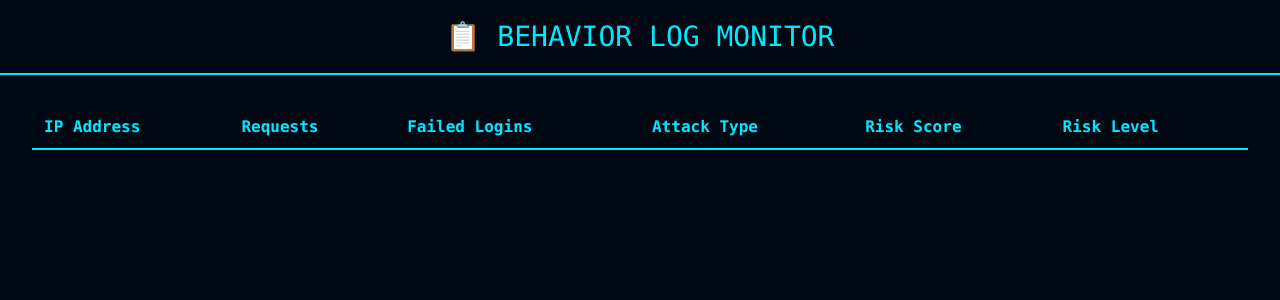
After one commit to osheen-Eyochan/Behavior-Driven-Adaptive-Honeypot, a Django app: page /logs/ in a window 1280 px wide. The commit adds this page. Shown: the top 300 px of the page. Run offline with Django 5.2, Linux system fonts and the light colour scheme; data that the repository does not hold is empty; parts of the project's set-up code (start-up, migrations or seed data) failed here and were passed over.

Commit message:
adding more attacks

```diff
--- /dev/null
+++ b/backend/core/templates/blog.html
@@ -0,0 +1,95 @@
+<!DOCTYPE html>
+
+<html>
+<head>
+<title>Behavior Logs</title>
+
+<style>
+body {
+    background: #000814;
+    color: #e5e7eb;
+    font-family: Consolas, monospace;
+    margin: 0;
+}
+
+.header {
+    padding: 20px;
+    text-align: center;
+    font-size: 28px;
+    color: #00eaff;
+    border-bottom: 2px solid #00eaff;
+}
+
+.container {
+    width: 95%;
+    margin: 30px auto;
+}
+
+table {
+    width: 100%;
+    border-collapse: collapse;
+}
+
+th {
+    color: #00eaff;
+    padding: 12px;
+    border-bottom: 2px solid #00eaff;
+    text-align: left;
+}
+
+td {
+    padding: 10px;
+    border-bottom: 1px solid #1e293b;
+}
+
+tr:hover {
+    background: rgba(0,234,255,0.08);
+}
+
+.normal { color: #00ff88; font-weight: bold; }
+.suspicious { color: #ffd60a; font-weight: bold; }
+.malicious { color: #ff3b3b; font-weight: bold; }
+</style>
+
+</head>
+
+<body>
+
+<div class="header">
+📋 BEHAVIOR LOG MONITOR
+</div>
+
+<div class="container">
+<table>
+<tr>
+    <th>IP Address</th>
+    <th>Requests</th>
+    <th>Failed Logins</th>
+    <th>Attack Type</th>
+    <th>Risk Score</th>
+    <th>Risk Level</th>
+</tr>
+
+{% for log in logs %}
+
+<tr>
+    <td>
+        <a href="/attacker/{{ log.ip_address }}/" style="color:#00eaff;">
+            {{ log.ip_address }}
+        </a>
+    </td>
+    <td>{{ log.request_count }}</td>
+    <td>{{ log.failed_login_attempts }}</td>
+    <td>{{ log.attack_type }}</td>
+    <td>{{ log.risk_score }}</td>
+    <td class="{{ log.risk_level|lower }}">
+        {{ log.risk_level }}
+    </td>
+</tr>
+{% endfor %}
+
+</table>
+</div>
+
+</body>
+</html>
--- a/backend/core/urls.py
+++ b/backend/core/urls.py
@@ -16,4 +16,6 @@ urlpatterns = [
     path('exec/', simulate_request),          # Command injection
     path('update/', simulate_request),        # HTTP abuse
     path("dashboard/", views.security_dashboard, name="dashboard"),
-]
+    path("attacker/<str:ip>/", views.attacker_profile, name="attacker_profile"),
+    path("logs/", views.behavior_log_page, name="behavior_logs")
+    ]
--- a/backend/core/views.py
+++ b/backend/core/views.py
@@ -4,6 +4,9 @@ from django.views.decorators.csrf import csrf_exempt
 from .models import BehaviorLog
 from django.db.models.functions import TruncMinute
 from django.db.models import Count
+from django.db.models import Sum
+from django.utils import timezone
+from datetime import timedelta
 import json
 import joblib
 import os
@@ -22,9 +25,11 @@ attack_encoder = joblib.load(os.path.join(BASE_DIR, "attack_encoder.pkl"))
 # =================================================
 
 ATTACK_PRIORITY = {
-    "COMMAND_INJECTION": 6,
-    "SQL_INJECTION": 5,
+    "COMMAND_INJECTION": 7,
+    "SQL_INJECTION": 6,
+    "FILE_INCLUSION": 5,
     "PATH_TRAVERSAL": 4,
+    "XSS_ATTACK": 4,
     "RECONNAISSANCE": 3,
     "HTTP_METHOD_ABUSE": 3,
     "CREDENTIAL_STUFFING": 3,
@@ -218,6 +223,23 @@ def simulate_request(request):
     credential_stuffing_detected = behavior.failed_login_attempts >= 5
 
 
+# -------- XSS --------
+    xss_detected = any(x in pl for x in [
+        "<script", "javascript:", "onerror=",
+        "onload=", "<img", "<iframe"
+    ])
+
+# -------- FILE INCLUSION --------
+    file_inclusion_detected = any(f in pl for f in [
+        "/etc/passwd",
+        "boot.ini",
+        "windows/system32",
+        ".env",
+        ".git"
+])
+
+
+
     # =================================================
     # RISK SCORE
     # =================================================
@@ -249,6 +271,14 @@ def simulate_request(request):
     if credential_stuffing_detected:
         risk_score += 4
 
+    if xss_detected:
+        risk_score += 3
+
+    if file_inclusion_detected:
+        risk_score += 4
+
+
+
 
     behavior.risk_score = round(risk_score, 2)
 
@@ -268,6 +298,13 @@ def simulate_request(request):
 
     elif path_traversal_detected:
         detected_attack = "PATH_TRAVERSAL"
+
+    elif file_inclusion_detected:
+        detected_attack = "FILE_INCLUSION"
+
+    elif xss_detected:
+        detected_attack = "XSS_ATTACK"
+
 
     elif recon_detected:
         detected_attack = "RECONNAISSANCE"
@@ -369,26 +406,77 @@ def fake_home(request):
 
 def security_dashboard(request):
 
+    # -------- Attack Distribution --------
     attack_counts = BehaviorLog.objects.values("attack_type") \
         .annotate(total=Count("id"))
 
+    # -------- Risk Distribution --------
     risk_counts = BehaviorLog.objects.values("risk_level") \
         .annotate(total=Count("id"))
 
+    # -------- Top Attacker IPs --------
     top_ips = BehaviorLog.objects.order_by("-risk_score")[:5]
 
-    # 🆕 Timeline data (group by minute)
+    # -------- Timeline (per minute) --------
     timeline = BehaviorLog.objects \
         .annotate(time=TruncMinute("timestamp")) \
         .values("time") \
         .annotate(count=Count("id")) \
         .order_by("time")
 
+    # -------- GLOBAL THREAT LEVEL --------
+    malicious_count = BehaviorLog.objects.filter(
+        risk_level="MALICIOUS"
+    ).count()
+
+    suspicious_count = BehaviorLog.objects.filter(
+        risk_level="SUSPICIOUS"
+    ).count()
+
+    if malicious_count > 5:
+        threat_level = "CRITICAL"
+    elif suspicious_count > 5:
+        threat_level = "ELEVATED"
+    else:
+        threat_level = "NORMAL"
+
     context = {
         "attack_counts": attack_counts,
         "risk_counts": risk_counts,
         "top_ips": top_ips,
-        "timeline": timeline
+        "timeline": timeline,
+        "threat_level": threat_level
     }
 
     return render(request, "dashboard.html", context)
+
+def attacker_profile(request, ip):
+
+    # All logs for this IP (latest first)
+    logs = BehaviorLog.objects.filter(
+        ip_address=ip
+    ).order_by("-timestamp")
+
+    # -------- Summary Metrics --------
+    total_requests = logs.count()
+
+    failed_logins = logs.aggregate(
+        total=Sum("failed_login_attempts")
+    )["total"] or 0
+
+    latest = logs.first()
+
+    context = {
+        "ip": ip,
+        "logs": logs[:20],  # show recent activity
+        "total_requests": total_requests,
+        "failed_logins": failed_logins,
+        "latest": latest
+    }
+
+    return render(request, "attacker_profile.html", context)
+
+
+def behavior_log_page(request):
+        logs = BehaviorLog.objects.all().order_by("-timestamp")
+        return render(request, "blog.html", {"logs": logs})
```
Also changed, not shown: backend/core/templates/attacker_profile.html (added, +206 -0 lines), backend/core/templates/dashboard.html (+18 -14 lines).
